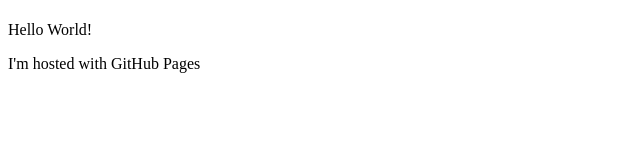
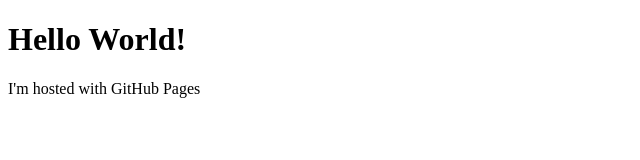
Before and after one commit to Mari1207/Mari1207.github.io, a plain HTML site: page index.html in a window 1280 px wide. Shown: the whole page, without its empty margins (0-640 px from the left). Drawn offline with Linux system fonts and the light colour scheme.

Commit message:
Update index.html

```diff
--- a/index.html
+++ b/index.html
@@ -1,9 +1,7 @@
 <!DOCTYPE html>
 <htkl>
     <body>
-        <h1>
-
-        </h1>Hello World!
+        <h1>Hello World!</h1>
         <p>I'm hosted with GitHub Pages</p>
     </body>
 
```
